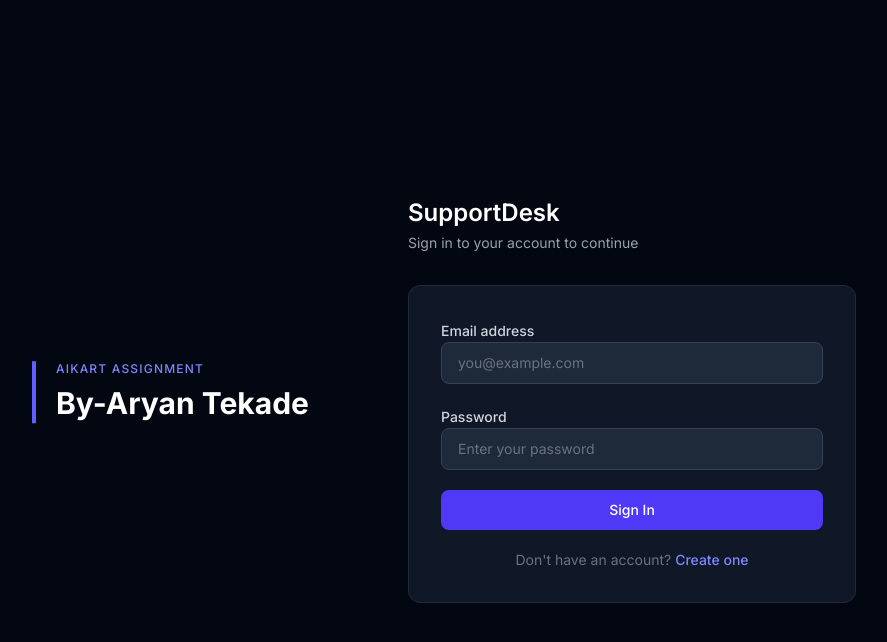
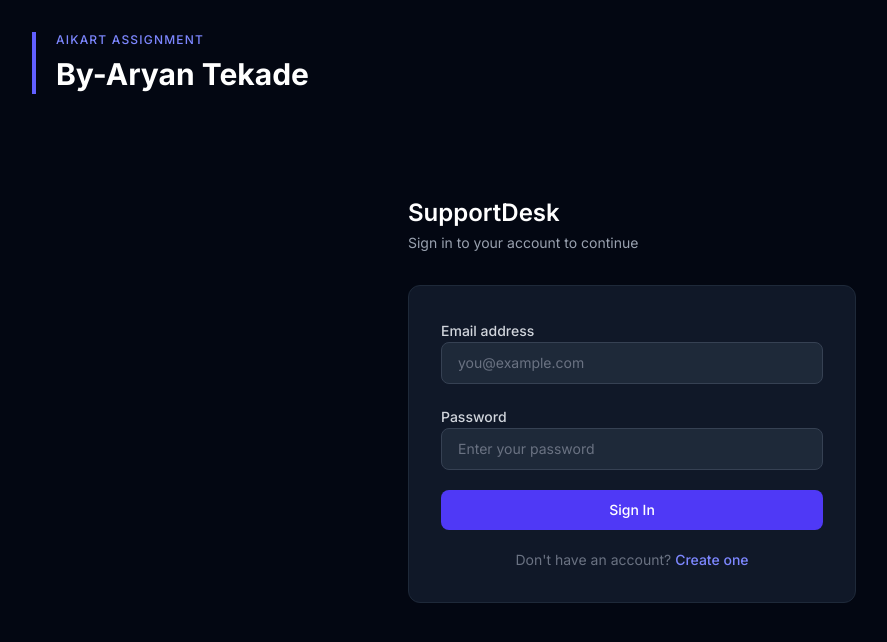
Before and after one commit to aryan8790/aikart-support, a Next.js app: page /login in a window 1280 px wide. Shown: the top 642 px of the page, without its empty margins (8-895 px from the left). Built offline with nearby package versions, Linux system fonts and the light colour scheme; no server answers.

Commit message:
Add branding to login page

```diff
--- a/src/app/login/page.tsx
+++ b/src/app/login/page.tsx
@@ -28,8 +28,7 @@ export default function LoginPage() {
   return (
     <div className="min-h-screen bg-gray-950 flex items-center justify-center px-4 relative">
 
-      {/* ← LEFT SIDE BRANDING */}
-      <div className="absolute left-10 top-1/2 -translate-y-1/2 hidden lg:block">
+      {/* ← LEFT SIDE BRANDING */}<div className="absolute left-10 top-8 hidden lg:block">
         <div className="border-l-4 border-indigo-500 pl-5">
           <p className="text-xs text-indigo-400 uppercase tracking-widest mb-2 font-medium">
             AIKart Assignment
```
